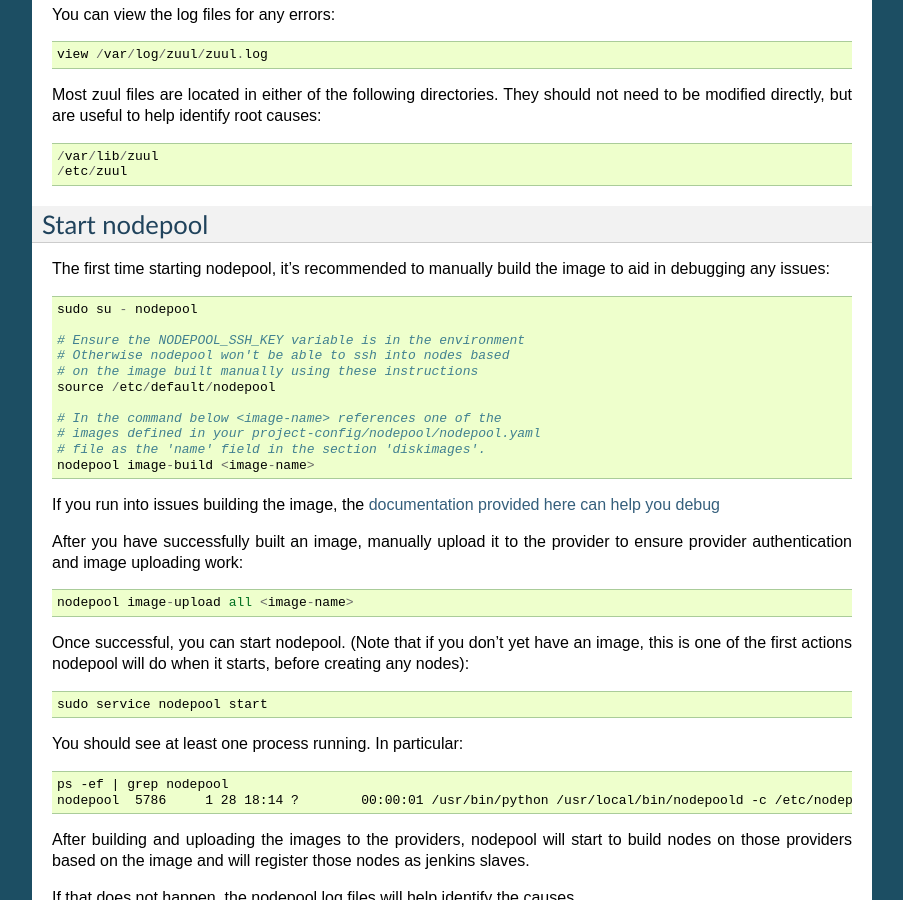
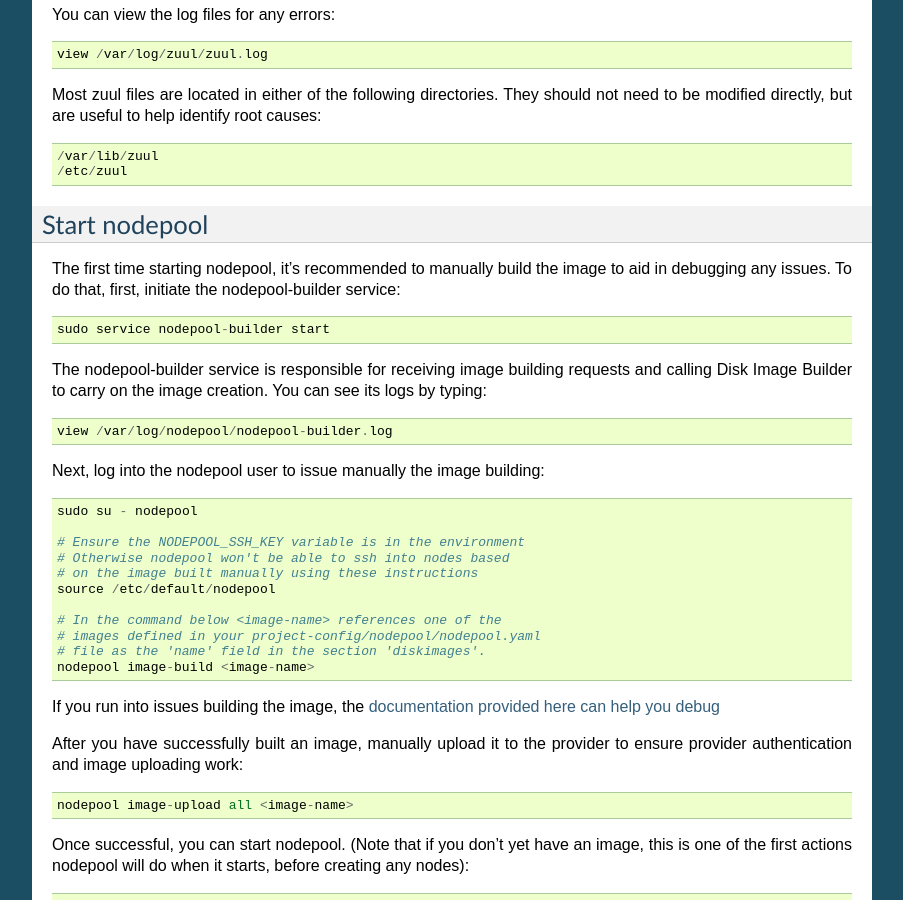
Before and after one commit to openstack-infra/puppet-openstackci, a Sphinx documentation site: the page built from doc/source/third_party_ci.rst, in a window 1280 px wide and 900 px high, scrolled down 4599 px. Shown: the whole window, without its empty margins (198-1101 px from the left). Built offline with Sphinx 7.4.7, drawn with Linux system fonts in a browser that asks for light colours.

Commit message:
Initiate nodepool-builder on third_party_ci.rst
There is a missing step on the third_party_ci docs to initiate nodepool-builder
service. Without that, the image-build command gets stuck since the builder
isn't there to issue the image creation to DIB.

Change-Id: Ib213c7e779657dc2d08268b6b11ed88702b7612b

```diff
--- a/doc/source/third_party_ci.rst
+++ b/doc/source/third_party_ci.rst
@@ -344,7 +344,22 @@
 --------------
 
 The first time starting nodepool, it's recommended to manually build the
-image to aid in debugging any issues:
+image to aid in debugging any issues. To do that, first, initiate the
+nodepool-builder service:
+
+::
+
+    sudo service nodepool-builder start
+
+The nodepool-builder service is responsible for receiving image building
+requests and calling Disk Image Builder to carry on the image creation.
+You can see its logs by typing:
+
+::
+
+    view /var/log/nodepool/nodepool-builder.log
+
+Next, log into the nodepool user to issue manually the image building:
 
 ::
 
```
